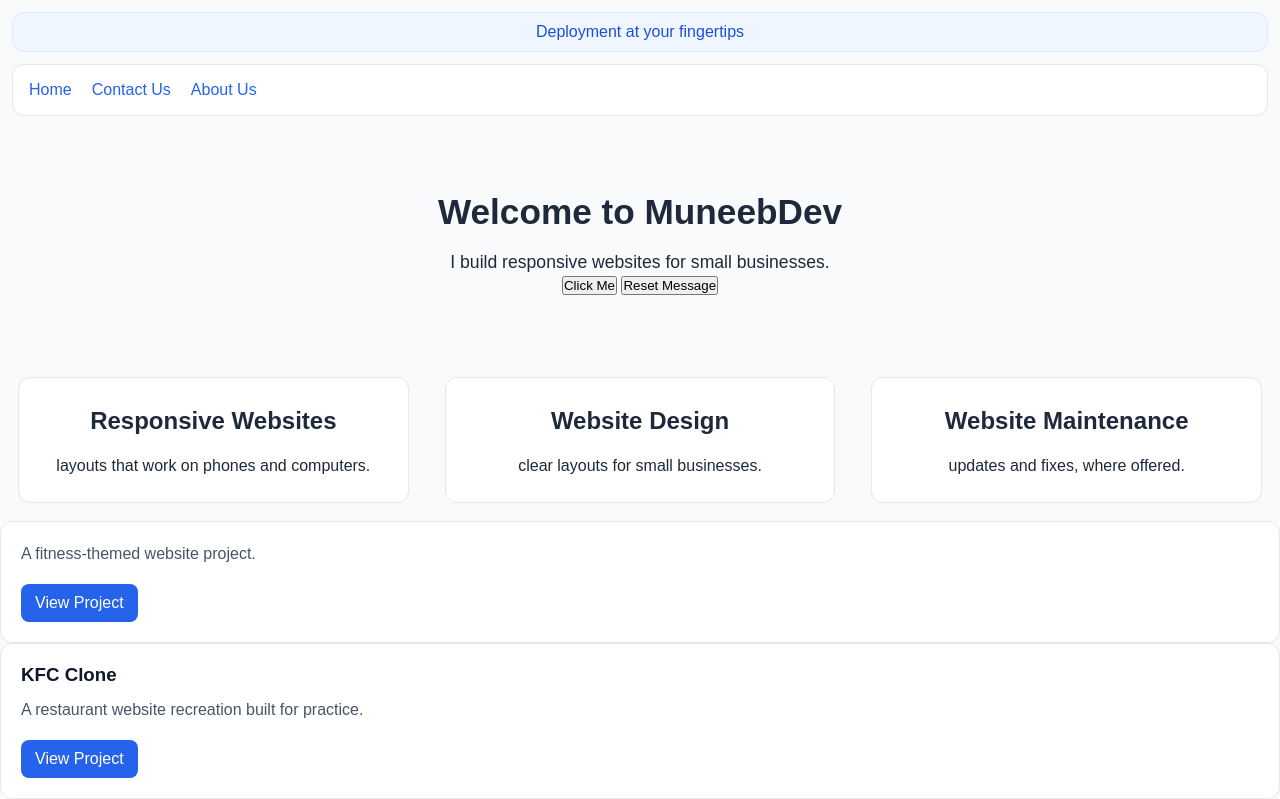
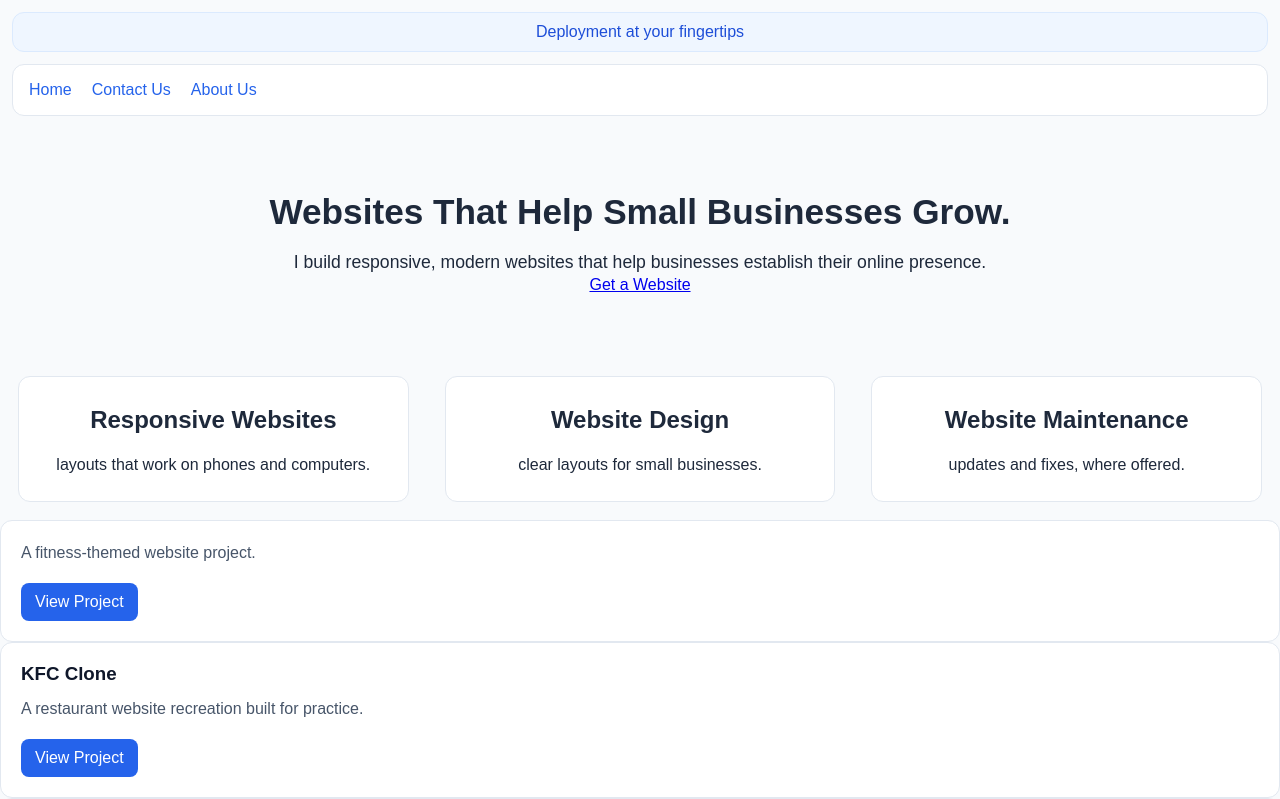
Before and after one commit to muneebalibutt62-create/muneebdev, a plain HTML site: page index.html in a window 1280 px wide. Shown: the top 799 px of the page. Drawn offline with Linux system fonts and the light colour scheme.

Commit message:
Update index.html

```diff
--- a/index.html
+++ b/index.html
@@ -22,11 +22,17 @@
     </nav>
 
     <div class="hero">
-        <h1>Welcome to MuneebDev</h1>
-        <p id="hero-message">I build responsive websites for small businesses.</p>
-        <button id="change-message">Click Me</button>
-        <button id="reset-message">Reset Message</button>
-    </div>
+    <h1>Websites That Help Small Businesses Grow.</h1>
+
+    <p>
+        I build responsive, modern websites
+        that help businesses establish their online presence.
+    </p>
+
+    <a href="Contact.html" class="hero-button">
+        Get a Website
+    </a>
+</div>
 
     <div class="cards">
         <div class="card">
```
